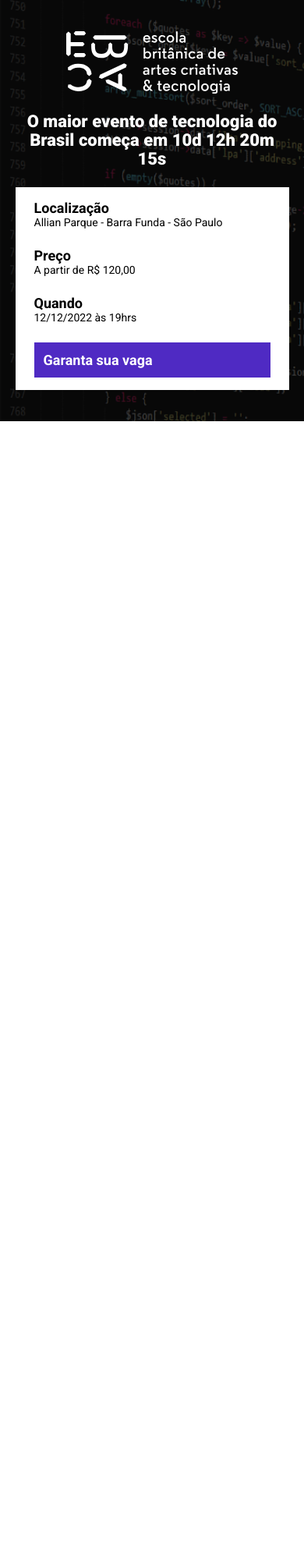
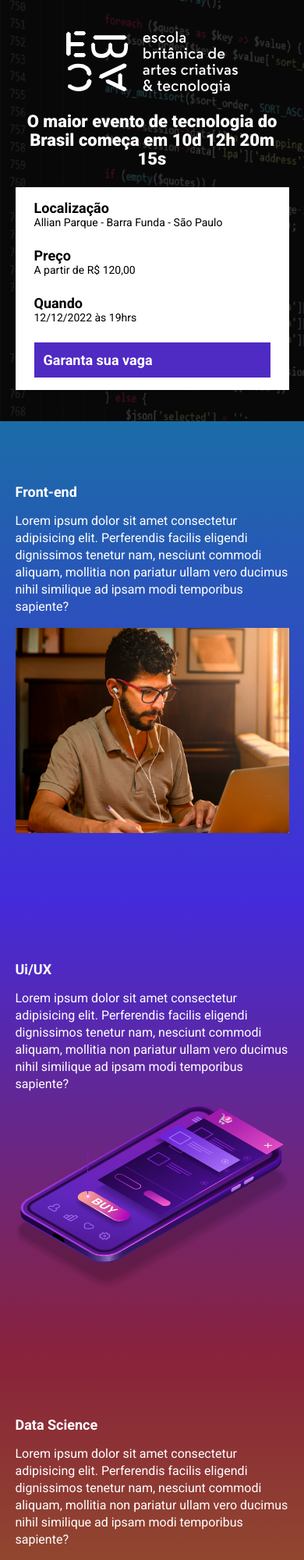
Before and after one commit to MaxwelSilvas/ebac_tech_talks, a website built with Parcel: page src/index.html in a window 390 px wide. Shown: the top 2000 px of the page at 78% size. Before the commit the page ends 844 px from the top, so only its background shows below. Built offline with nearby package versions, Linux system fonts and the light colour scheme.

Commit message:
atualizando arquivos

```diff
--- a/src/index.html
+++ b/src/index.html
@@ -6,14 +6,20 @@
     <title>Document</title>
     <link rel="preconnect" href="https://fonts.googleapis.com" />
     <link rel="preconnect" href="https://fonts.gstatic.com" crossorigin />
-    <link href="https://fonts.googleapis.com/css2?family=Roboto:wght@400;700;900&display=swap" rel="stylesheet">
+    <link
+      href="https://fonts.googleapis.com/css2?family=Roboto:wght@400;700;900&display=swap"
+      rel="stylesheet"
+    />
     <link rel="stylesheet" href="styles/main.scss" />
+    <link rel="stylesheet" href="https://unpkg.com/aos@next/dist/aos.css" />
   </head>
   <body>
     <header class="hero">
       <div class="container">
         <img class="hero__logo" src="./images/ebac_logo.svg" alt="EBAC" />
-        <p class="hero__text">O maior evento de tecnologia do Brasil começa em 10d 12h 20m 15s</p>
+        <p class="hero__text">
+          O maior evento de tecnologia do Brasil começa em 10d 12h 20m 15s
+        </p>
         <div class="infos-bar">
           <ul class="infos-bar__infos">
             <li class="infos-bar__infos__item">
@@ -29,13 +35,73 @@
               12/12/2022 às 19hrs
             </li>
           </ul>
-            <a href="#" class="button button--primary">
-                Garanta sua vaga
-            </a>
+          <a href="#" class="button button--primary"> Garanta sua vaga </a>
         </div>
       </div>
     </header>
 
+    <section class="event event--frontend" >
+      <div class="container" data-aos="fade-right">
+        <div class="event__details">
+          <h2 class="event__details__title">Front-end</h2>
+          <p class="event__details__description">
+            Lorem ipsum dolor sit amet consectetur adipisicing elit. Perferendis
+            facilis eligendi dignissimos tenetur nam, nesciunt commodi aliquam,
+            mollitia non pariatur ullam vero ducimus nihil similique ad ipsam
+            modi temporibus sapiente?
+          </p>
+        </div>
+        <img class="event__image" src="./images/frontend.png" alt="Front-end" />
+      </div>
+    </section>
+
+    <section class="event event--ui-ux event--image-left">
+      <div class="container"  data-aos="fade-left">
+        <div class="event__details">
+          <h2 class="event__details__title">Ui/UX</h2>
+          <p class="event__details__description">
+            Lorem ipsum dolor sit amet consectetur adipisicing elit. Perferendis
+            facilis eligendi dignissimos tenetur nam, nesciunt commodi aliquam,
+            mollitia non pariatur ullam vero ducimus nihil similique ad ipsam
+            modi temporibus sapiente?
+          </p>
+        </div>
+        <img class="event__image" src="./images/ui-ux.png" alt="Front-end" />
+      </div>
+    </section>
+
+    <section class="event event--data-science">
+      <div class="container"  data-aos="fade-right">
+        <div class="event__details">
+          <h2 class="event__details__title">Data Science</h2>
+          <p class="event__details__description">
+            Lorem ipsum dolor sit amet consectetur adipisicing elit. Perferendis
+            facilis eligendi dignissimos tenetur nam, nesciunt commodi aliquam,
+            mollitia non pariatur ullam vero ducimus nihil similique ad ipsam
+            modi temporibus sapiente?
+          </p>
+        </div>
+        <img class="event__image" src="./images/data.png" alt="Front-end" />
+      </div>
+    </section>
+
+    <section class="event event--backend event--image-left">
+      <div class="container"  data-aos="fade-left">
+        <div class="event__details">
+          <h2 class="event__details__title">Back-end</h2>
+          <p class="event__details__description">
+            Lorem ipsum dolor sit amet consectetur adipisicing elit. Perferendis
+            facilis eligendi dignissimos tenetur nam, nesciunt commodi aliquam,
+            mollitia non pariatur ullam vero ducimus nihil similique ad ipsam
+            modi temporibus sapiente?
+          </p>
+        </div>
+        <img class="event__image" src="./images/backend.png" alt="Front-end" />
+      </div>
+    </section>
+
+
+    <script src="https://unpkg.com/aos@next/dist/aos.js"></script>
     <script src="scripts/main.js"></script>
   </body>
 </html>
--- a/src/scripts/main.js
+++ b/src/scripts/main.js
@@ -1 +1,4 @@
-console.log("Hello World");
+AOS.init();
+
+const dataDoEvento = new Date("Dec 12, 2024 19:00:00");
+const timeStampDoEvento = dataDoEvento.getTime();
--- /dev/null
+++ b/src/styles/_event.scss
@@ -0,0 +1,63 @@
+@use "variables";
+
+.event {
+  padding: 80px 0;
+
+  &--frontend {
+    background-image: linear-gradient(variables.$blue1, variables.$blue2);
+  }
+
+  &--ui-ux {
+    background-image: linear-gradient(variables.$blue2, variables.$pink);
+  }
+
+  &--data-science {
+    background-image: linear-gradient(variables.$pink, variables.$yellow);
+  }
+
+  &--backend {
+    background-image: linear-gradient(variables.$yellow, variables.$pink);
+  }
+
+  &--image-left{
+    .container{
+      flex-direction: row-reverse;
+    }
+  }
+
+  .container {
+    display: flex;
+    gap: 40px;
+  }
+  &__image {
+    max-width: 360px;
+  }
+
+  &__details {
+
+    &__title {
+      font-size: 18px;
+      font-weight: bold;
+      margin-bottom: 16px;
+    }
+
+    &__description {
+      line-height: 22px;
+    }
+  }
+
+  @media (max-width: 640px) {
+    .container {
+      display: block;
+    }
+
+    &__image {
+      width: 100%;
+    }
+
+    &__details {
+      margin-right: 0;
+      margin-bottom: 16px;
+    }
+  }
+}
--- /dev/null
+++ b/src/styles/_variables.scss
@@ -0,0 +1,9 @@
+$textColor: white;
+$secondaryTextColor: black;
+
+
+$blue1: #1b6ca7;
+$blue2: #442bdb;
+$pink: #89223b;
+$yellow: #9c791d;
+$purple: #4f2ac3;
--- a/src/styles/components/_buttons.scss
+++ b/src/styles/components/_buttons.scss
@@ -1,3 +1,5 @@
+@use '../variables';
+
 .button {
   padding: 12px;
   font-size: 18px;
@@ -8,7 +10,7 @@
 
   &--primary {
     color: white;
-    background-color: #4f2ac3;
+    background-color: variables.$purple;
   }
 
   @media (max-width: 1024px) {
--- a/src/styles/components/_info_bars.scss
+++ b/src/styles/components/_info_bars.scss
@@ -1,6 +1,9 @@
+@use "../variables";
+
+
 .infos-bar {
   padding: 16px 24px;
-  background-color: white;
+  background-color: variables.$textColor;
   display: flex;
   justify-content: space-between;
 
@@ -11,10 +14,10 @@
 
   &__infos__item {
     font-size: 14px;
-    color: black;
+    color: variables.$secondaryTextColor;
 
     b {
-      color: black;
+      color: variables.$secondaryTextColor;
       font-size: 18px;
       display: block;
     }
--- a/src/styles/main.scss
+++ b/src/styles/main.scss
@@ -1,13 +1,15 @@
 @use "hero";
 @use "components/info_bars" ;
 @use "components/buttons" ;
+@use "event";
+@use 'variables';
 
 * {
   margin: 0;
   padding: 0;
   box-sizing: border-box;
   font-family: Roboto, sans-serif;
-  color: #fff;
+  color: variables.$textColor;
   list-style: none;
 }
 
```
Lines whose indentation alone changed are shown as unchanged.
